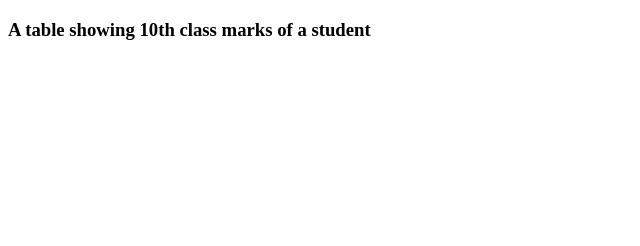
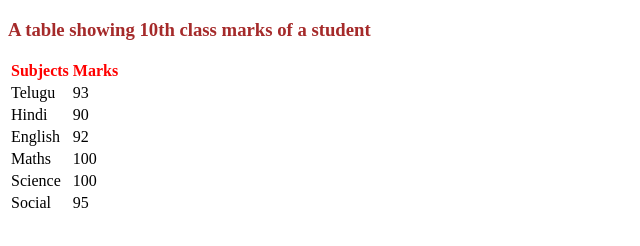
Before and after one commit to akhilavemana/WebDev, a plain HTML site: page Marks_table.html in a window 1280 px wide. Shown: the whole page, without its empty margins (0-640 px from the left). Drawn offline with Linux system fonts and the light colour scheme.

Commit message:
marks sheet

```diff
--- a/Marks_table.html
+++ b/Marks_table.html
@@ -4,8 +4,38 @@
 	<title>Marks List</title>
 </head>
 <body>
-	<h3 color:violet; text-align:center>A table showing 10th class marks of a student
+	<h3 style= "color:brown; text-align:left">A table showing 10th class marks of a student
 	</h3>
+	<table>
+		<tr>
+			<th style="color:red"> Subjects </th>
+			<th style="color:red"> Marks </th>
+		</tr>
+		<tr>
+			<td> Telugu </td>
+			<td> 93 </td>
+		</tr>
+		<tr>
+			<td> Hindi </td>
+			<td> 90 </td>
+		</tr>
+		<tr>
+			<td> English </td>
+			<td> 92 </td>
+		</tr>
+		<tr>
+			<td> Maths </td>
+			<td> 100 </td>
+		</tr>
+		<tr>
+			<td> Science </td>
+			<td> 100 </td>
+		</tr>
+		<tr>
+			<td> Social </td>
+			<td> 95 </td>
+		</tr>
+	</table>
 
 </body>
 </html>
```
